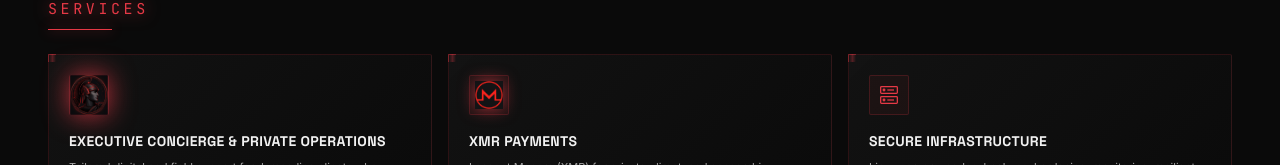
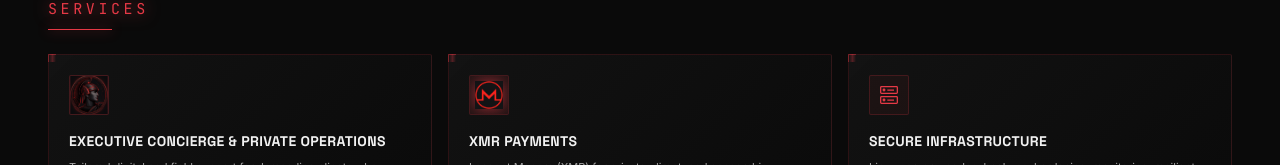
Before and after one commit to fierfek-git/nexus, a Next.js app: page / in a window 1280 px wide. Shown: the part 708-873 px from the top of the page. Built offline with nearby package versions, Linux system fonts and the light colour scheme; no server answers.

Commit message:
Add overflow hidden to service card icon container

```diff
--- a/components/services-section.tsx
+++ b/components/services-section.tsx
@@ -65,7 +65,7 @@ export function ServicesSection() {
                 key={index}
                 className="group cyber-card corner-accent p-5 rounded-sm hover:border-[#E63946]/30 transition-all relative"
               >
-                <div className="w-10 h-10 flex items-center justify-center mb-4 border border-[#E63946]/20 rounded-sm text-[#E63946] bg-[#E63946]/5">
+                <div className="w-10 h-10 flex items-center justify-center mb-4 border border-[#E63946]/20 rounded-sm text-[#E63946] bg-[#E63946]/5 overflow-hidden">
                   <Icon />
                 </div>
 
```
